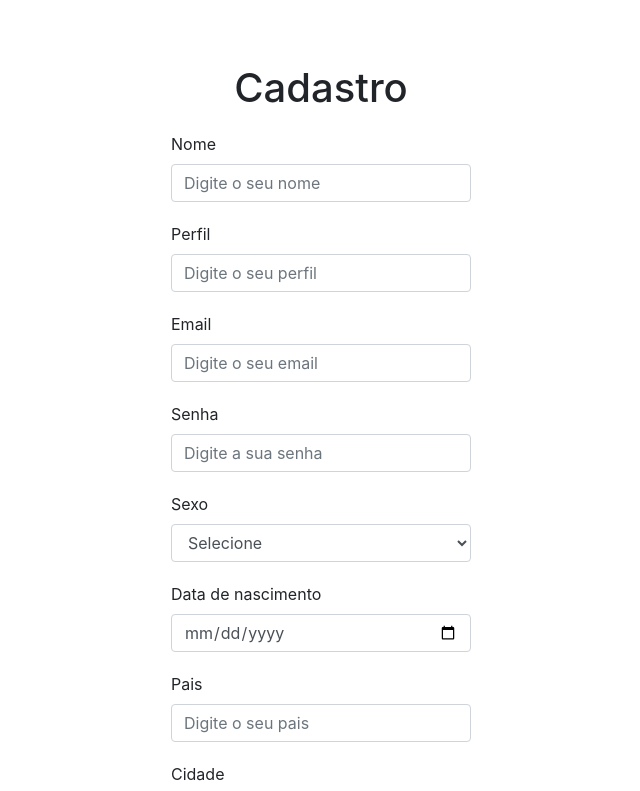
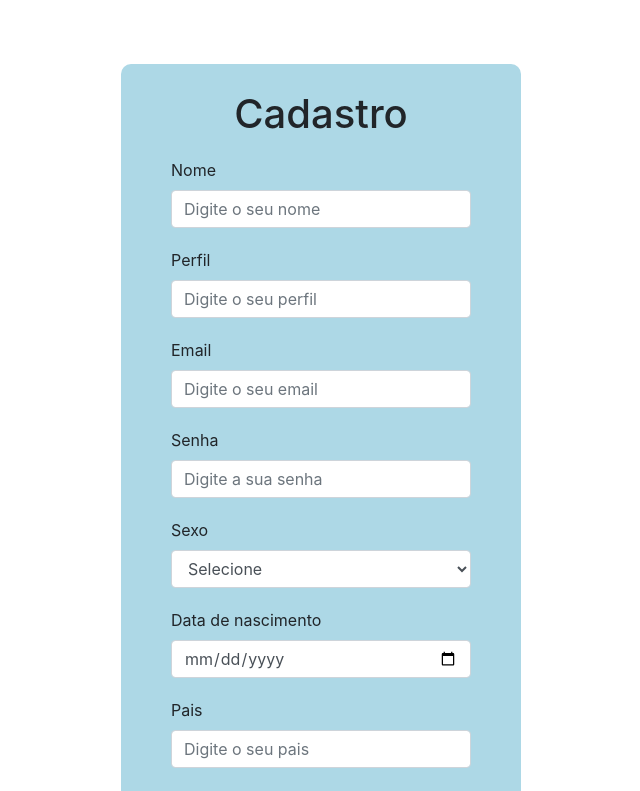
Before and after one commit to otaviohenrique1/app-loja-game-reactjs, a React (Create React App) app: page /cadastro/usuario in a window 1280 px wide. Shown: the top 791 px of the page, without its empty margins (319-959 px from the left). Built offline with nearby package versions, Linux system fonts and the light colour scheme.

Commit message:
Commit 7 dos arquivos

```diff
--- a/src/pages/Cadastro/index.tsx
+++ b/src/pages/Cadastro/index.tsx
@@ -8,6 +8,7 @@ import { Botao, BotaoLink, ContainerBotoes } from "../../components/Botao";
 import { MensagemErro } from "../../components/Mensagem";
 import { MensagemErroCampoVazio } from "../../utils/utils";
 import { estado_lista, sexo_lista } from "../../utils/listas";
+import { useHistory } from "react-router-dom";
 interface FormValues {
   nome: string;
   perfil: string;
@@ -57,6 +58,8 @@ const ValidationSchema = Yup.object().shape({
 });
 
 export function Cadastro() {
+  const history = useHistory();
+
   function handleSubmitForm(values: FormValues, actions: FormikHelpers<FormValues>) {
     let data: FormValues = {
       nome: values.nome,
@@ -77,6 +80,7 @@ export function Cadastro() {
     actions.resetForm({
       values: InitialValues
     });
+    history.push('/');
   }
 
   return (
@@ -355,5 +359,8 @@ const ContainerCadastro = styled(Container)`
   margin-top: 5%;
   margin-bottom: 5%;
   position: relative;
-  width: auto;
+  width: 400px;
+  background-color: lightblue;
+  padding: 2%;
+  border-radius: 10px;
 `;
--- a/src/pages/Login/index.tsx
+++ b/src/pages/Login/index.tsx
@@ -145,5 +145,8 @@ const ContainerLogin = styled(Container)`
   margin-top: 5%;
   margin-bottom: 5%;
   position: relative;
-  width: auto;
+  width: 400px;
+  background-color: lightblue;
+  padding: 2%;
+  border-radius: 10px;
 `;
```
